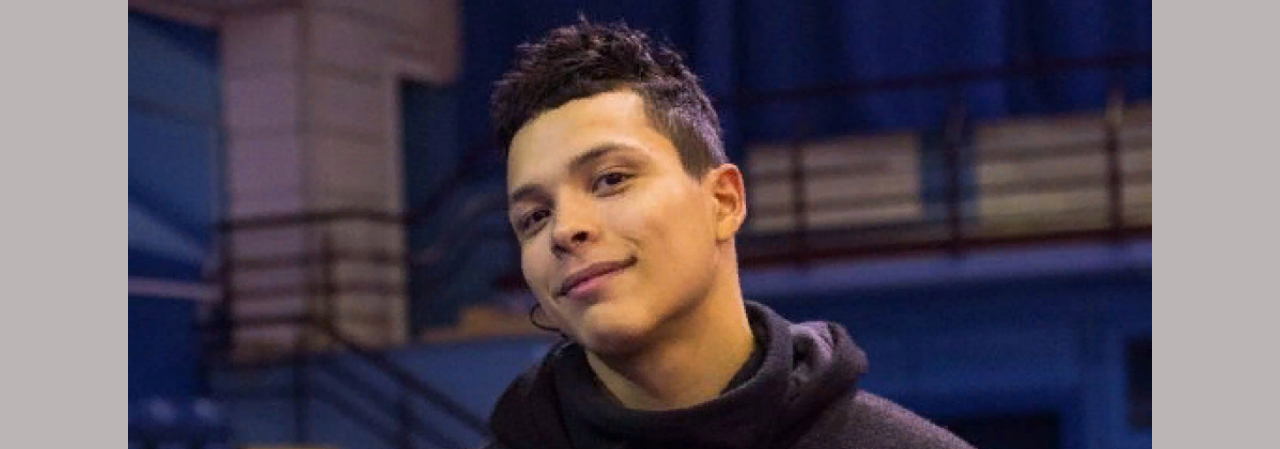
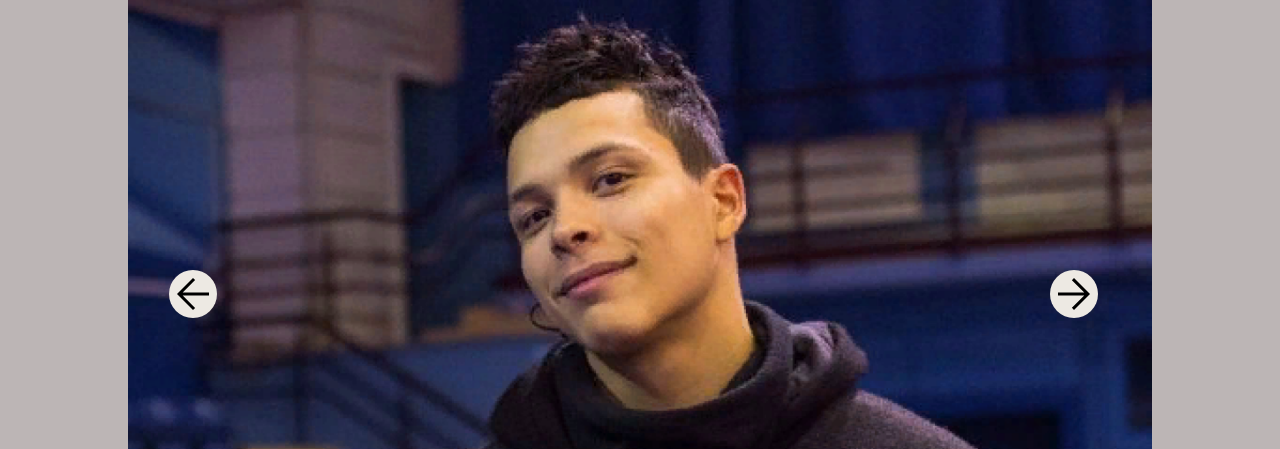
Before and after one commit to GremmyBoy/CV, a plain HTML site: page src/index.html in a window 1280 px wide. Shown: the part 351-800 px from the top of the page. Drawn offline with Linux system fonts and the light colour scheme.

Commit message:
feat: add new images and add slider

```diff
--- a/src/index.html
+++ b/src/index.html
@@ -42,7 +42,15 @@
             </div>
             <div class="slider__wrapper">
                 <div class="silder__container">
-                    <img class="slider__photo" src="../assets/Rectangle 6.png" alt="photo">
+                    <img class="slider__photo" src="../assets/photo_1.png" alt="photo">
+                    <img class="slider__photo" src="../assets/photo_2.png" alt="photo">
+                    <img class="slider__photo" src="../assets/photo_3.png" alt="photo">
+                </div>
+                <div class="arrow__back">
+                    <img src="../assets/arrow_back.svg" alt="arrow">
+                </div>
+                <div class="arrow__forward">
+                    <img src="../assets/arrow_forward.svg" alt="arrow">
                 </div>
             </div>
         </section>
--- a/src/index.js
+++ b/src/index.js
@@ -0,0 +1,41 @@
+const sliderImg = document.querySelectorAll('.slider__photo');
+const slider = document.querySelector('.silder__container');
+const sliderSize = document.querySelector('.slider__wrapper');
+const backRoll = document.querySelector('.arrow__back');
+const forwardRoll = document.querySelector('.arrow__forward');
+let count = 0;
+let width;
+
+console.log(slider);
+
+const init = () => {
+    width = sliderSize.offsetWidth;
+    slider.style.width = width * sliderImg.length + 'px';
+    sliderImg.forEach((item) => {
+        item.style.width = width + 'px';
+    })
+    rollSLider();
+}
+
+window.addEventListener('resize', init);
+init();
+
+forwardRoll.addEventListener('click', () => {
+    count++;
+    if (count >= sliderImg.length) {
+        count = 0;
+    }
+    rollSLider();
+})
+
+backRoll.addEventListener('click', () => {
+    count--;
+    if (count < 0) {
+        count = sliderImg.length - 1;
+    }
+    rollSLider();
+})
+
+function rollSLider() {
+    slider.style.transform = 'translate(-' + count * width + 'px)';
+}
--- a/src/style.css
+++ b/src/style.css
@@ -85,21 +85,51 @@ body {
 }
 
 .slider__wrapper {
-    width: 100%;
-    max-width: 1440px;
+    position: relative;
+    max-width: 80%;
     margin: auto;
+    margin-top: 28px;
+    overflow: hidden;
 }
 
 .silder__container {
     display: flex;
     align-items: center;
     justify-content: center;
-    margin-top: 28px;
+    transition: all 0.7s ease;
 }
 
-.slider__photo {
-    width: 80%;
+.slider__photo {}
+
+.arrow__back {
+    position: absolute;
+    bottom: 47%;
+    left: 4%;
+    border-radius: 50%;
+    background: rgb(237, 233, 227);
+    transition: all 0.3s ease;
+    cursor: pointer;
 }
+
+.arrow__back:hover {
+    background: green;
+}
+
+.arrow__forward {
+    position: absolute;
+    bottom: 47%;
+    left: 90%;
+    border-radius: 50%;
+    background: rgb(237, 233, 227);
+    transition: all 0.3s ease;
+    cursor: pointer;
+}
+
+.arrow__forward:hover {
+    background: green;
+}
+
+
 
 /* Styles for ABOUT-ME */
 
```
Also changed, not shown: assets/arrow_back.svg (added), assets/arrow_forward.svg (added), assets/photo_1.png (renamed from assets/Rectangle 6.png), assets/photo_2.png (added), assets/photo_3.png (added).
